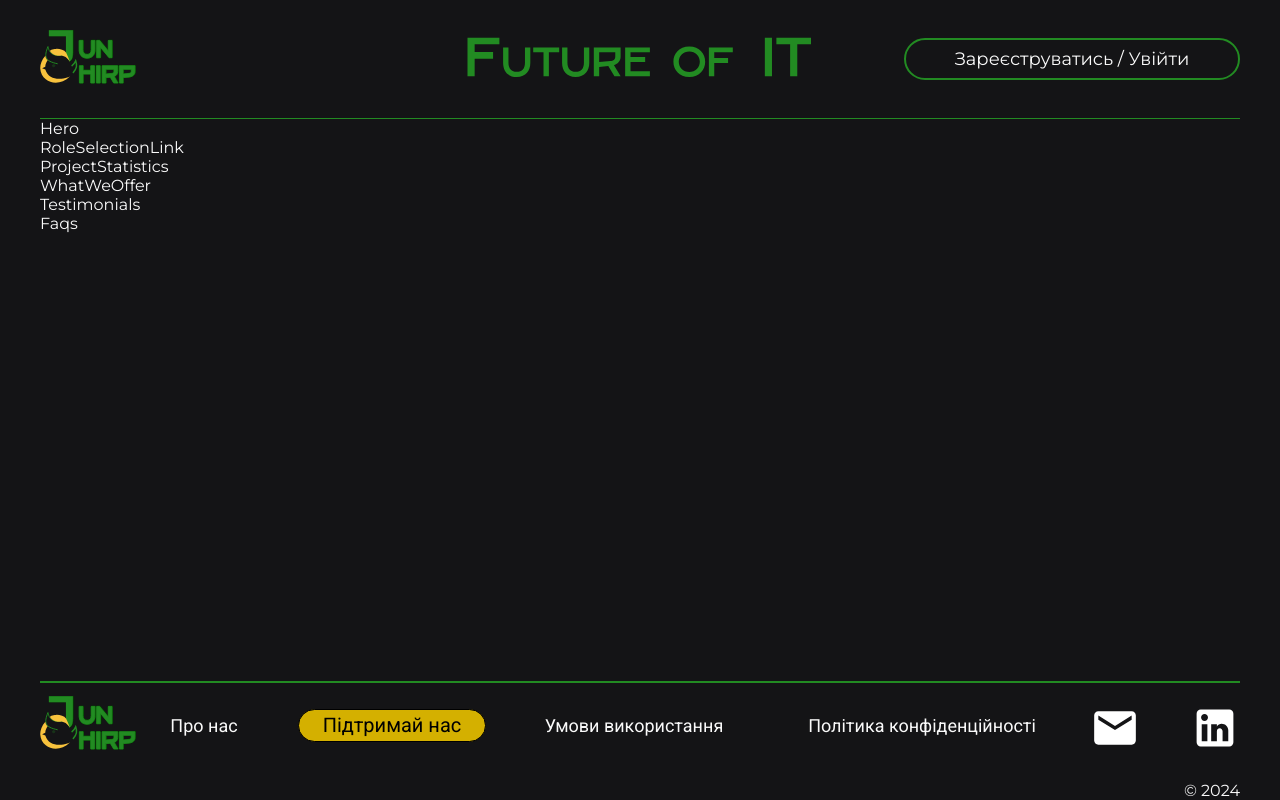
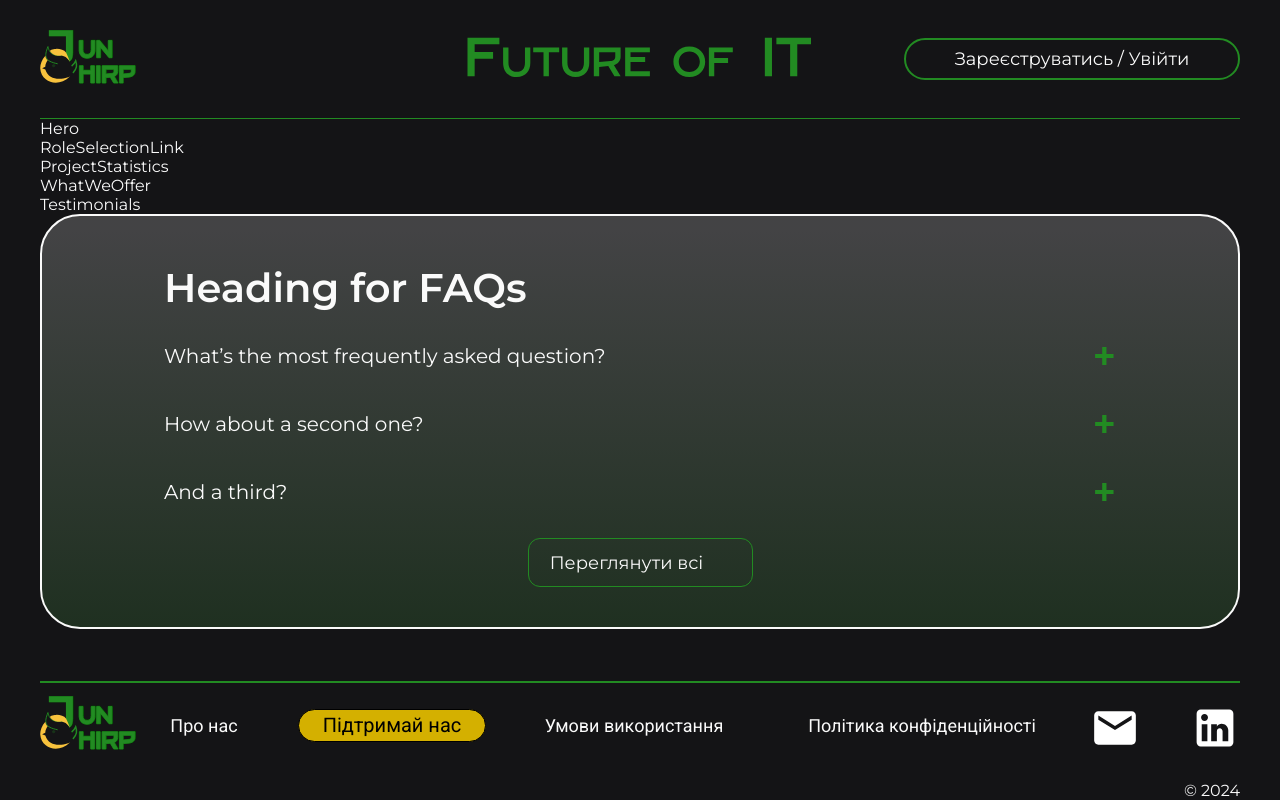
Before and after one commit to VitalikN/jun-chirp, a Next.js app: page / in a window 1280 px wide. Built offline with nearby package versions, Linux system fonts and the light colour scheme; no server answers.

Commit message:
+ added faq/support components and styles

```diff
--- a/src/components/home/Faqs/Faqs.tsx
+++ b/src/components/home/Faqs/Faqs.tsx
@@ -1,10 +1,58 @@
+"use client";
+
+import cn from "classnames";
+import Link from "next/link";
 import s from "./faqs.module.scss";
+import { faqs } from "./faqsText";
+import { useState } from "react";
+import SvgIcon from "@/components/SvgIcon/SvgIcon";
+import { AppRoute } from "@/consts/route-enum";
 
 const Faqs = () => {
+  const [activeIndex, setActiveIndex] = useState<number | null>(null);
+
+  const handleToggle = (index: number) => {
+    setActiveIndex(activeIndex === index ? null : index);
+  };
+
   return (
     <section className={s.section}>
-      <div className={`${s.container}  `}>Faqs</div>
+      <div className={s.container}>
+        <section className={s.faqs}>
+          <div className={s.container__faqs}>
+            <h1 className={s.faq__title}>Heading for FAQs</h1>
+
+            {faqs.map((faq, index) => (
+              <div className={s.faq} key={index}>
+                <div
+                  className={s.faq__item}
+                  onClick={() => handleToggle(index)}
+                >
+                  <h2 className={s.faq__question}>{faq.question}</h2>
+                  <div className={s.toggleIcon}>+</div>
+                </div>
+
+                <h3
+                  className={cn(s.faq__answer, {
+                    [s.active]: activeIndex === index,
+                  })}
+                >
+                  {faq.answer}
+                </h3>
+              </div>
+            ))}
+          </div>
+
+          <div className={s.container__link}>
+            <Link className={s.link} href={AppRoute.SUPPORT}>
+              <span className={s.link__text}>Переглянути всі</span>
+              <SvgIcon width={19} height={15} id="arrow-down" />
+            </Link>
+          </div>
+        </section>
+      </div>
     </section>
   );
 };
+
 export default Faqs;
--- a/src/components/home/Faqs/faqs.module.scss
+++ b/src/components/home/Faqs/faqs.module.scss
@@ -1,2 +1,200 @@
 @import "../../../sass/utils/container";
 @import "../../../sass/utils/mixins";
+@import "../../../sass/utils/variables";
+
+.faq {
+  display: flex;
+  flex-direction: column;
+
+  &__question {
+    @include flexCenter();
+    @include font(24px, 2vw, 24px, 400, 36px);
+
+    @include mediaMaxQuery($screen-size-l) {
+      @include font(20px, 2vw, 20px, 400, 30px);
+    }
+
+    @include mediaMaxQuery($screen-size-m) {
+      @include font(20px, 2vw, 20px, 400, 30px);
+    }
+
+    @include mediaMaxQuery($screen-size-s) {
+      @include font(16px, 2vw, 16px, 400, 24px);
+    }
+
+    @include mediaMaxQuery($screen-size-xs) {
+      @include font(12px, 2vw, 12px, 400, 18px);
+    }
+  }
+
+  &__answer {
+    transform-origin: top;
+    transform: scaleY(0);
+    opacity: 0;
+    max-height: 0;
+    overflow: hidden;
+    transition: transform var(--transition-time) ease-in-out,
+      opacity var(--transition-time) ease-in-out, max-height 0.4s ease-out;
+
+    &.active {
+      transform: scaleY(1);
+      opacity: 1;
+      max-height: 500px;
+      margin-top: 32px;
+
+      @include mediaMaxQuery($screen-size-l) {
+        margin-top: 24px;
+      }
+
+      @include mediaMaxQuery($screen-size-s) {
+        margin-top: 12px;
+      }
+
+      @include mediaMaxQuery($screen-size-xs) {
+        margin-top: 24px;
+      }
+    }
+
+    @include font(20px, 2vw, 20px, 500, 30px);
+    color: var(--text-color-valid);
+
+    @include mediaMaxQuery($screen-size-l) {
+      @include font(20px, 2vw, 20px, 500, 30px);
+    }
+
+    @include mediaMaxQuery($screen-size-m) {
+      @include font(18px, 2vw, 18px, 500, 27px);
+    }
+
+    @include mediaMaxQuery($screen-size-s) {
+      @include font(16px, 2vw, 40px, 500, 24px);
+    }
+
+    @include mediaMaxQuery($screen-size-xs) {
+      @include font(12px, 2vw, 12px, 500, 18px);
+    }
+  }
+
+  &__item {
+    display: flex;
+    justify-content: space-between;
+    width: 100%;
+    cursor: pointer;
+  }
+
+  &__title {
+    @include font(40px, 2vw, 40px, 600, 44px);
+
+    @include mediaMaxQuery($screen-size-l) {
+      @include font(32px, 2vw, 32px, 600, 35px);
+    }
+
+    @include mediaMaxQuery($screen-size-m) {
+      @include font(40px, 2vw, 40px, 600, 44px);
+    }
+    @include mediaMaxQuery($screen-size-s) {
+      @include font(24px, 2vw, 24px, 600, 26px);
+    }
+    @include mediaMaxQuery($screen-size-xs) {
+      @include font(20px, 2vw, 22px, 600, 22px);
+      @include flexCenter;
+    }
+  }
+}
+
+.faqs {
+  background: linear-gradient(
+    180deg,
+    rgba(255, 255, 255, 0.2) 3.55%,
+    rgba(34, 139, 34, 0.2) 122.16%
+  );
+  border: 2px solid var(--color);
+  box-sizing: border-box;
+  border-radius: 40px;
+  padding: 50px 152px;
+  display: flex;
+  flex-direction: column;
+
+  @include mediaMaxQuery($screen-size-l) {
+    padding: 40px 189px 50px 189px;
+  }
+
+  @include mediaMaxQuery($screen-size-m) {
+    padding: 50px 122px 40px;
+  }
+
+  @include mediaMaxQuery($screen-size-s) {
+    padding: 24px 69px 24px;
+  }
+
+  @include mediaMaxQuery($screen-size-xs) {
+    padding: 32px 24px 24px;
+  }
+}
+
+.container__faqs {
+  display: flex;
+  flex-direction: column;
+  gap: 32px;
+  margin-bottom: 40px;
+
+  @include mediaMaxQuery($screen-size-l) {
+    gap: 24px;
+    margin-bottom: 24px;
+  }
+
+  @include mediaMaxQuery($screen-size-s) {
+    gap: 12px;
+  }
+
+  @include mediaMaxQuery($screen-size-xs) {
+    gap: 24px;
+    margin-bottom: 12px;
+  }
+}
+
+.toggleIcon {
+  @include font(40px, 2vw, 40px, 600, 44px);
+  color: var(--text-color-valid);
+
+  @include mediaMaxQuery($screen-size-xs) {
+    @include font(20px, 2vw, 20px, 600, 22px);
+  }
+}
+
+.link {
+  border: 1px solid var(--border-color);
+  width: 242px;
+  height: 49px;
+  border-radius: 12px;
+  gap: 8px;
+  @include font(20px, 2vw, 20px, 300, 24px);
+  @include flexCenter();
+  @include hover(transform, scale(1.05));
+
+  @include mediaMaxQuery($screen-size-m) {
+    @include font(18px, 2vw, 18px, 300, 22px);
+    width: 225px;
+  }
+
+  @include mediaMaxQuery($screen-size-s) {
+    @include font(16px, 2vw, 16px, 300, 20px);
+    width: 188px;
+    height: 33px;
+  }
+  @include mediaMaxQuery($screen-size-xs) {
+    width: 32px;
+    height: 32px;
+    border-radius: 40px;
+  }
+
+  &__text {
+    @include mediaMaxQuery($screen-size-xs) {
+      display: none;
+    }
+  }
+}
+
+.container__link {
+  @include flexCenter;
+}
--- /dev/null
+++ b/src/components/home/Faqs/faqsText.ts
@@ -0,0 +1,17 @@
+export const faqs = [
+  {
+    question: "What’s the most frequently asked question?",
+    answer:
+      "Answer the frequently asked question in a simple sentence, a longish paragraph, or even in a list.",
+  },
+  {
+    question: "How about a second one?",
+    answer:
+      "Answer the frequently asked question in a simple sentence, a longish paragraph, or even in a list.",
+  },
+  {
+    question: "And a third?",
+    answer:
+      "Answer the frequently asked question in a simple sentence, a longish paragraph, or even in a list.",
+  },
+];
--- /dev/null
+++ b/src/components/support/support.module.scss
@@ -0,0 +1,2 @@
+@import "../../sass/utils/container";
+@import "../../sass/utils/mixins";
```
Also changed, not shown: src/components/support/Support.tsx (added, +12 -0 lines).
